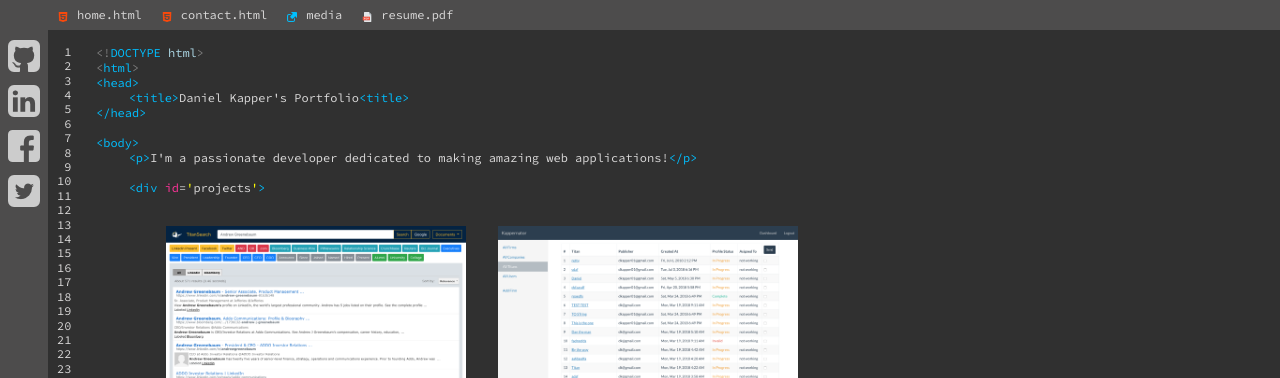
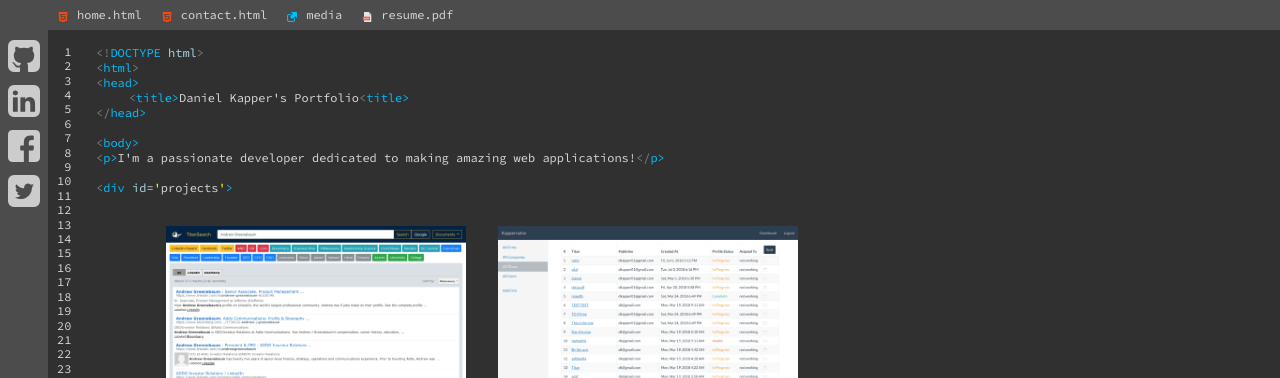
Before and after one commit to dkapper01/portfolio-two, a plain HTML site: page index.html in a window 1280 px wide. Shown: the top 378 px of the page. Drawn offline with Linux system fonts and the light colour scheme.

Commit message:
style brackets

```diff
--- a/index.html
+++ b/index.html
@@ -55,20 +55,23 @@
         <div class="">
             <span style="color: gray">&lt;!</span><span class="code_coloring">DOCTYPE</span> <span style="color:lightblue">html</span><span style="color: gray">&gt;</span><br />
             <span style="color: gray">&lt;</span><span class="code_coloring">html</span><span style="color: gray">&gt;</span><br />
-            <span class="code_coloring">&lt;head&gt;</span><br />
-            <span class="code_coloring code_spacing">&lt;title&gt;</span>Daniel Kapper's Portfolio<span class="code_coloring">&lt;title&gt;</span><br />
-            <span class="code_coloring">&lt;/head&gt;</span><br />
+            <span style="color: gray">&lt;<span class="code_coloring">head&gt;</span><br />
+            <span style="color: gray" class="code_spacing">
+              &lt;<span class="code_coloring">title&gt;</span></span></span>Daniel Kapper's Portfolio<span style="color: gray">&lt;</span><span class="code_coloring">title&gt;
+            </span><br />
+            <span style="color: gray">&lt;/<span class="code_coloring">head&gt;
+            </span><br />
         </div>
       <div class=""><br />
-          <span class="code_coloring">&lt;body&gt;</span>
+        <span style="color: gray">&lt;<span class="code_coloring">body&gt;</span>
           <span class="code_spacing">
-              <div class="">
-                  <span class="code_coloring code_spacing">&lt;p&gt;</span><span class="">I'm a passionate developer dedicated to making amazing web applications!</span><span class="code_coloring">&lt;/p&gt;</span><br /><br />
-                </div>
+            <br />
+            <span style="color: gray">&lt;<span class="code_coloring">p&gt;</span></span></span></span>I'm a passionate developer dedicated to making amazing web applications!</span><span style="color: gray">&lt;/<span class="code_coloring">p&gt;</span><br /><br />
+
           </span>
 
 
-          <span class="code_coloring code_spacing">&lt;div <span style="color:#ff3399">id</span></span>=<span class="html_characters">&#39;</span>projects<span class="html_characters">&#39;</span><span class="code_coloring">&gt;</span></span><br /><br />
+          <span style="color:gray">&lt;<span class="code_coloring">div <span style="color:lightblue">id</span></span></span>=<span class="html_characters">&#39;</span>projects<span class="html_characters">&#39;</span><span class="code_coloring">&gt;</span></span><br /><br />
 
         </div>
 
```
